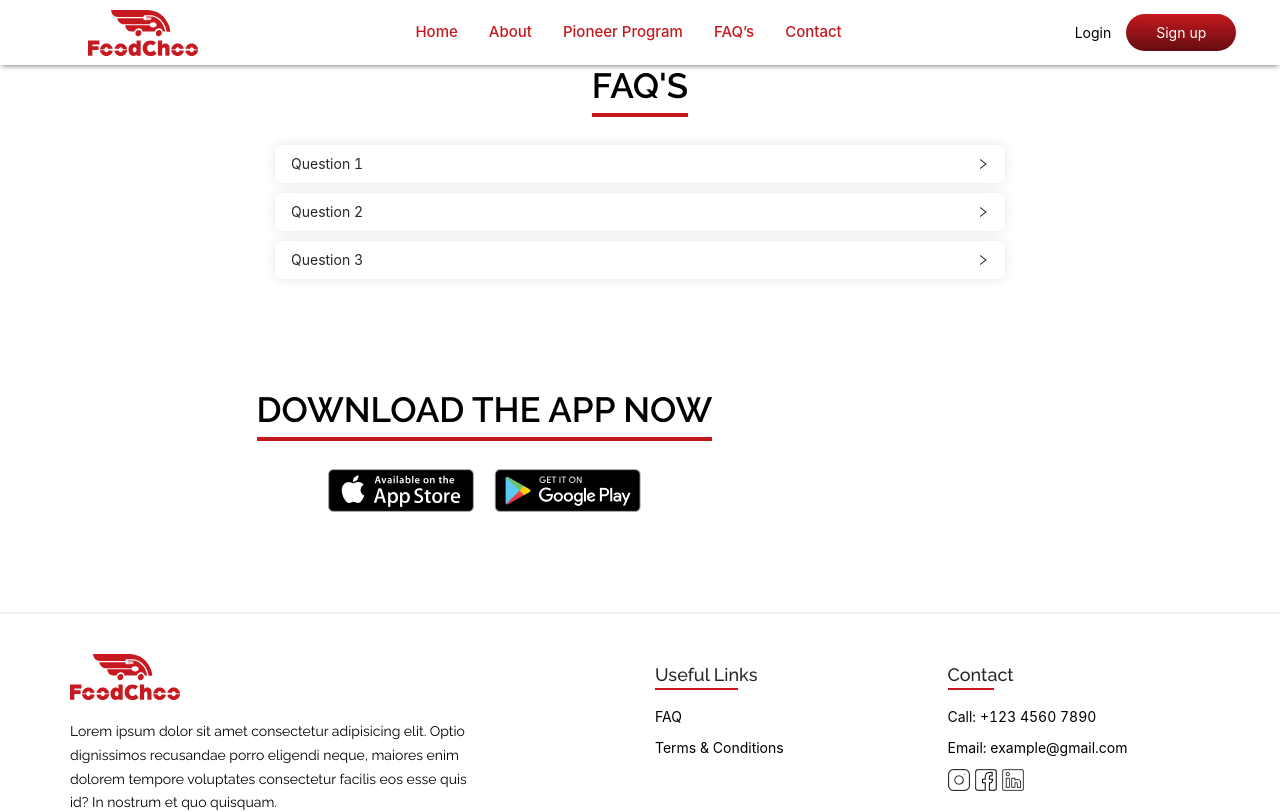
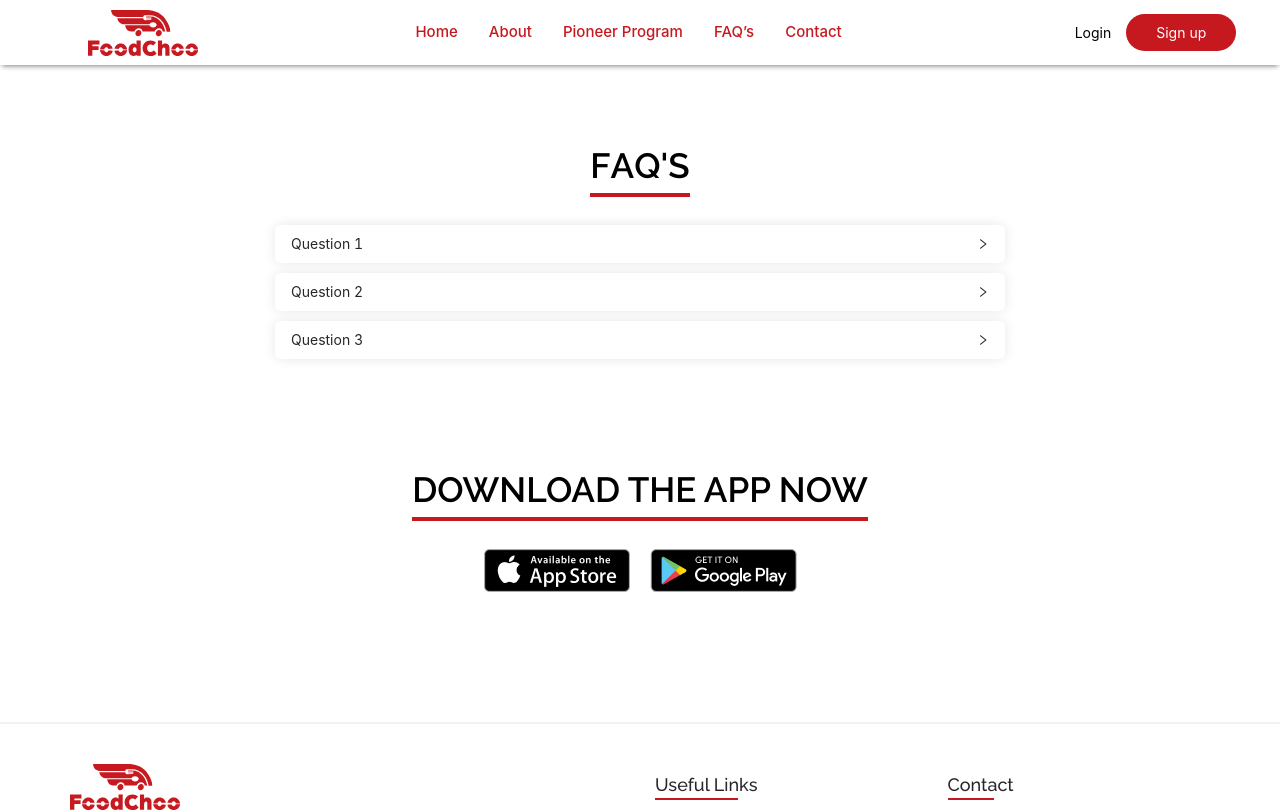
Before and after one commit to ahsankhan201010/foodchoo-nextjs, a Next.js app: page /faq in a window 1280 px wide. Shown: the top 812 px of the page. Built offline with nearby package versions, Linux system fonts and the light colour scheme.

Commit message:
Ui Fixes

```diff
--- a/pages/customer/index.jsx
+++ b/pages/customer/index.jsx
@@ -10,7 +10,7 @@ const Customer = () => {
     "All you need to do to get food from a FoodChoo Pop up menu is download the app here",
   ];
   return (
-    <div className="i-am-customer layout">
+    <div className="i-am-customer layout-gap layout">
       <div className="container">
         <DetailedDescription
           description={content}
--- a/pages/faq/index.jsx
+++ b/pages/faq/index.jsx
@@ -1,7 +1,8 @@
-import React from 'react'
+import React from "react";
 import { Collapse } from "antd";
+import Fade from "react-reveal/Fade";
 
-import DownloadActions from '../../uiComponents/downloadActions/DownloadActions';
+import DownloadActions from "../../uiComponents/downloadActions/DownloadActions";
 
 const { Panel } = Collapse;
 
@@ -13,14 +14,19 @@ const text = `
 
 const faq = () => {
   return (
-        <div className="layout i-am-faq">
+    <div className="layout layout-gap i-am-faq">
       <div className="container">
         <div className="row">
           <div className="col-lg-12 d-flex justify-content-center ">
-                      <h1 className="theme-title theme-title-red m-auto theme-title-max">FAQ'S</h1>
+            <Fade cascade top>
+              <h1 className="theme-title theme-title-red m-auto theme-title-max">
+                FAQ'S
+              </h1>
+            </Fade>
           </div>
-                  <div className="col-lg-2"></div>
-                  <div className="col-lg-8 fields-wrapper">
+
+          <div className="col-lg-8 m-auto fields-wrapper">
+            <Fade top>
               <Collapse expandIconPosition={"right"} className="faq-collapse">
                 <Panel header="Question 1" key="1">
                   <div>{text}</div>
@@ -32,12 +38,12 @@ const faq = () => {
                   <div>{text}</div>
                 </Panel>
               </Collapse>
-                  </div>
-                  <div className="col-lg-2"></div>
-                  <DownloadActions/>
+            </Fade>
           </div>
         </div>
+        <DownloadActions />
       </div>
-    )
-}
-export default faq
+    </div>
+  );
+};
+export default faq;
--- a/pages/restaurant/index.jsx
+++ b/pages/restaurant/index.jsx
@@ -10,13 +10,14 @@ const Restaurant = () => {
     "The first step to joining the FoodChoo Pioneer Program is to submit your email here. We will send you and introductory email that explains in detail everything about the pioneer program and FoodChoo in general and allows a simple, short, and easy to follow sign up process.",
   ];
   return (
-    <div className="i-am-pioneer-program layout">
+    <div className="i-am-pioneer-program layout-gap layout">
       <div className="container">
         <DetailedDescription
           description={content}
           heading={"RESTAURANT"}
           bannerImage={restaurantFC}
         />
+
         <DownloadActions />
       </div>
     </div>
--- a/uiComponents/button/_Button.scss
+++ b/uiComponents/button/_Button.scss
@@ -7,7 +7,7 @@
 
 .styled-btn {
   &.red {
-    background: $theme-gradient;
+    background: $theme-color;
     color: $clr-white;
     &:focus {
       box-shadow: 0 0 4px $theme-color;
--- a/uiComponents/downloadActions/DownloadActions.jsx
+++ b/uiComponents/downloadActions/DownloadActions.jsx
@@ -1,8 +1,11 @@
 import appStoreIcon from "../../assets/images/icons/app-store.png";
 import playStore from "../../assets/images/icons/playstore.png";
+import Fade from "react-reveal/Fade";
+
 const DownloadActions = () => {
   return (
     <>
+      <Fade duration={2000} delay={1000} bottom>
         <div className="row download-btn-gap-y">
           <div className="mb-3 col-lg-12 d-flex justify-content-center">
             <h1 className="theme-title theme-title-red theme-title-max">
@@ -14,6 +17,7 @@ const DownloadActions = () => {
             <img src={playStore.src} alt="" />
           </div>
         </div>
+      </Fade>
     </>
   );
 };
```
Also changed, not shown: assets/scss/index.scss (+3 -4 lines), pages/contact/index.jsx (+30 -23 lines), uiComponents/DetailedDescription/DetailedDescription.jsx (+12 -2 lines). Lines whose indentation alone changed are shown as unchanged.
